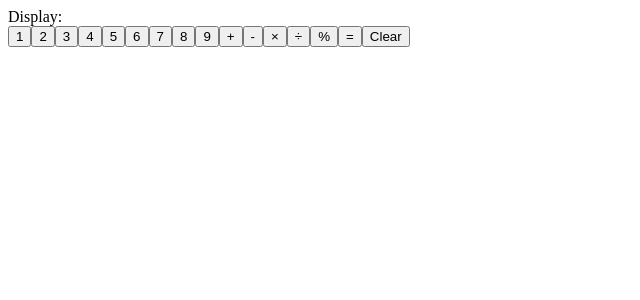
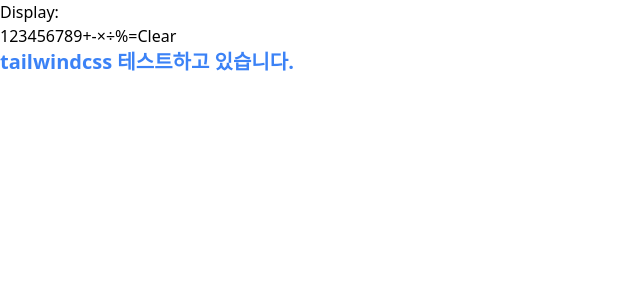
Before and after one commit to doyi0107/react_redux, a React (Create React App) app: page / in a window 1280 px wide. Shown: the top 300 px of the page, without its empty margins (0-640 px from the left). Built offline with nearby package versions, Linux system fonts and the light colour scheme.

Commit message:
tailwindCSS 추가하

```diff
--- /dev/null
+++ b/postcss.config.js
@@ -0,0 +1,3 @@
+module.exports = {
+  plugins: [require("tailwindcss"), require("autoprefixer")],
+};
--- a/src/App.css
+++ b/src/App.css
@@ -1,3 +1,7 @@
+@import "tailwindcss/base";
+@import "tailwindcss/components";
+@import "tailwindcss/utilities";
+
 #container, #container> div div {
    border: 5px solid red;
    margin: 5px;
--- a/src/App.js
+++ b/src/App.js
@@ -2,12 +2,13 @@
 import React from "react";
 import { createStore } from "redux";
 import { Provider, useDispatch, useSelector } from "react-redux";
+import calculatorReducer from "./reducer";
 
 // Actions
-const ADD_NUMBER = "ADD_NUMBER";
-const ADD_OPERATOR = "ADD_OPERATOR";
-const CALCULATE_RESULT = "CALCULATE_RESULT";
-const CLEAR_DISPLAY = "CLEAR_DISPLAY";
+export const ADD_NUMBER = "ADD_NUMBER";
+export const ADD_OPERATOR = "ADD_OPERATOR";
+export const CALCULATE_RESULT = "CALCULATE_RESULT";
+export const CLEAR_DISPLAY = "CLEAR_DISPLAY";
 
 const addNumber = (number) => ({ type: ADD_NUMBER, payload: { number } });
 const addOperator = (operator) => ({
@@ -17,69 +18,7 @@
 const calculateResult = () => ({ type: CALCULATE_RESULT });
 const clearDisplay = () => ({ type: CLEAR_DISPLAY });
 
-// Reducer
-const calculatorReducer = (
-  state = { displayValue: "", operator: null, prevValue: null },
-  action
-) => {
-  switch (action.type) {
-    case ADD_NUMBER:
-      return {
-        ...state,
-        displayValue:
-          state.displayValue === ""
-            ? action.payload.number
-            : state.displayValue + action.payload.number,
-      };
-    case ADD_OPERATOR:
-      return {
-        ...state,
-        operator: action.payload.operator,
-        prevValue: state.displayValue,
-        displayValue: "0",
-      };
 
-    case CALCULATE_RESULT:
-      const prev = parseFloat(state.prevValue);
-      const current = parseFloat(state.displayValue);
-      let result;
-
-      switch (state.operator) {
-        case "+":
-          result = prev + current;
-          break;
-        case "-":
-          result = prev - current;
-          break;
-        case "×":
-          result = prev * current;
-          break;
-        case "÷":
-          result = prev / current;
-          break;
-        case "%":
-          result = (prev / 100) * current;
-          break;
-        default:
-          result = current;
-      }
-
-      return {
-        ...state,
-        displayValue: result.toString(),
-        operator: null,
-        prevValue: null,
-      };
-    case CLEAR_DISPLAY:
-      return {
-        displayValue: "",
-        operator: null,
-        prevValue: null,
-      };
-    default:
-      return state;
-  }
-};
 
 // Store
 const store = createStore(calculatorReducer);
@@ -131,6 +70,7 @@
 const CalculatorApp = () => (
   <Provider store={store}>
     <App />
+    <p className="text-blue-500 text-xl font-bold">tailwindcss 테스트하고 있습니다.</p>
   </Provider>
 );
 
--- /dev/null
+++ b/src/index.css
@@ -0,0 +1,3 @@
+@import "tailwindcss/base";
+@import "tailwindcss/components";
+@import "tailwindcss/utilities";
--- a/src/index.js
+++ b/src/index.js
@@ -2,6 +2,7 @@
 import ReactDOM from 'react-dom/client';
 import App from './App';
 import reportWebVitals from './reportWebVitals';
+import "./index.css";
 
 const root = ReactDOM.createRoot(document.getElementById('root'));
 root.render(
--- /dev/null
+++ b/src/reducer.js
@@ -0,0 +1,71 @@
+import {
+  ADD_NUMBER,
+  ADD_OPERATOR,
+  CALCULATE_RESULT,
+  CLEAR_DISPLAY,
+} from "./App";
+
+const calculatorReducer = (
+  state = { displayValue: "", operator: null, prevValue: null },
+  action
+) => {
+  switch (action.type) {
+    case ADD_NUMBER:
+      return {
+        ...state,
+        displayValue:
+          state.displayValue === ""
+            ? action.payload.number
+            : state.displayValue + action.payload.number,
+      };
+    case ADD_OPERATOR:
+      return {
+        ...state,
+        operator: action.payload.operator,
+        prevValue: state.displayValue,
+        displayValue: "0",
+      };
+
+    case CALCULATE_RESULT:
+      const prev = parseFloat(state.prevValue);
+      const current = parseFloat(state.displayValue);
+      let result;
+
+      switch (state.operator) {
+        case "+":
+          result = prev + current;
+          break;
+        case "-":
+          result = prev - current;
+          break;
+        case "×":
+          result = prev * current;
+          break;
+        case "÷":
+          result = prev / current;
+          break;
+        case "%":
+          result = (prev / 100) * current;
+          break;
+        default:
+          result = current;
+      }
+
+      return {
+        ...state,
+        displayValue: result.toString(),
+        operator: null,
+        prevValue: null,
+      };
+    case CLEAR_DISPLAY:
+      return {
+        displayValue: "",
+        operator: null,
+        prevValue: null,
+      };
+    default:
+      return state;
+  }
+};
+
+export default calculatorReducer;
--- /dev/null
+++ b/tailwind.config.js
@@ -0,0 +1,7 @@
+module.exports = {
+  content: ["./src/**/*.{js,jsx,ts,tsx}"], // 이 경로에 tailwind를 사용
+  theme: {
+    extend: {},
+  },
+  plugins: [],
+};
```
Also changed, not shown: package.json (+8 -0 lines), 1 other file (tests, documents, lock files or other folders).
